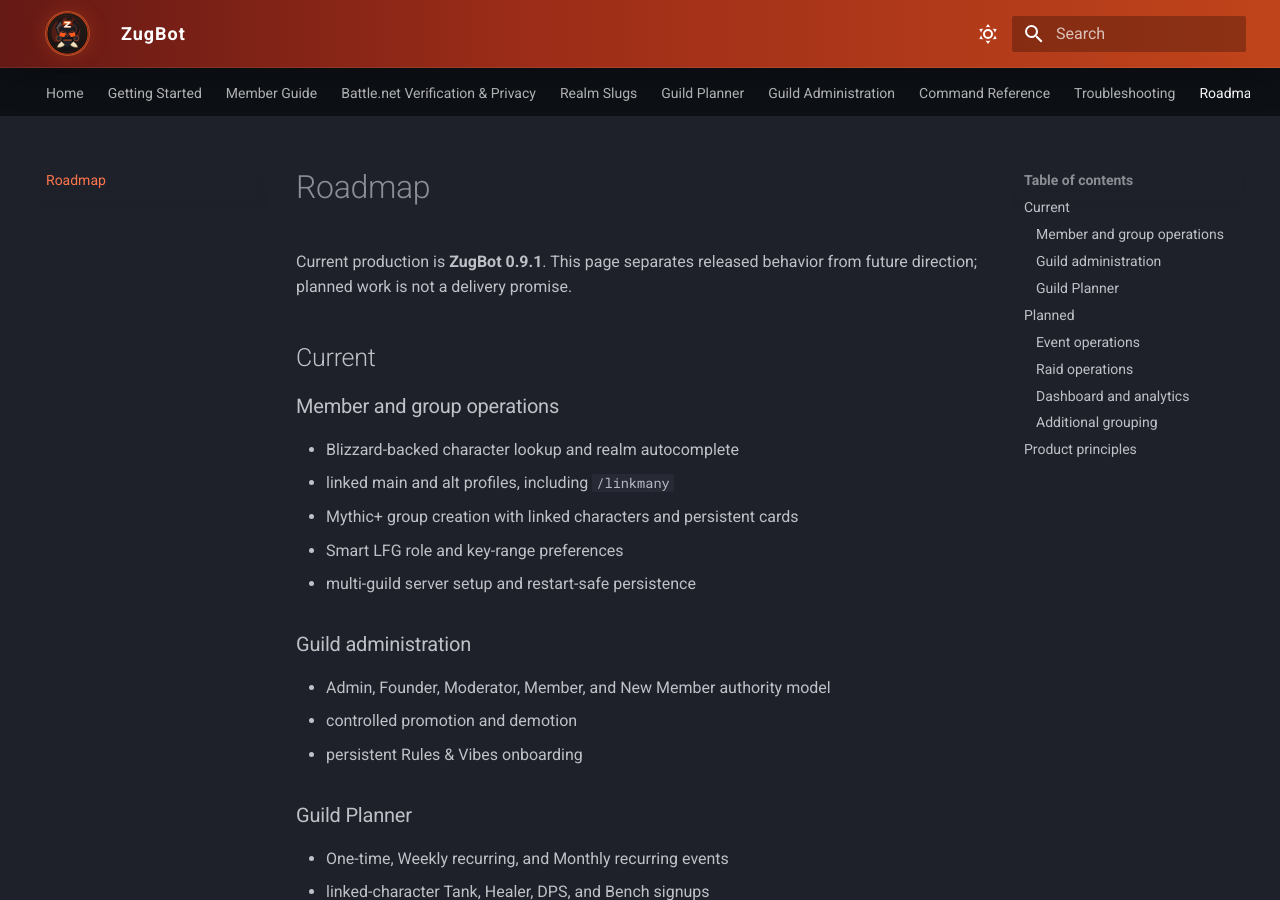
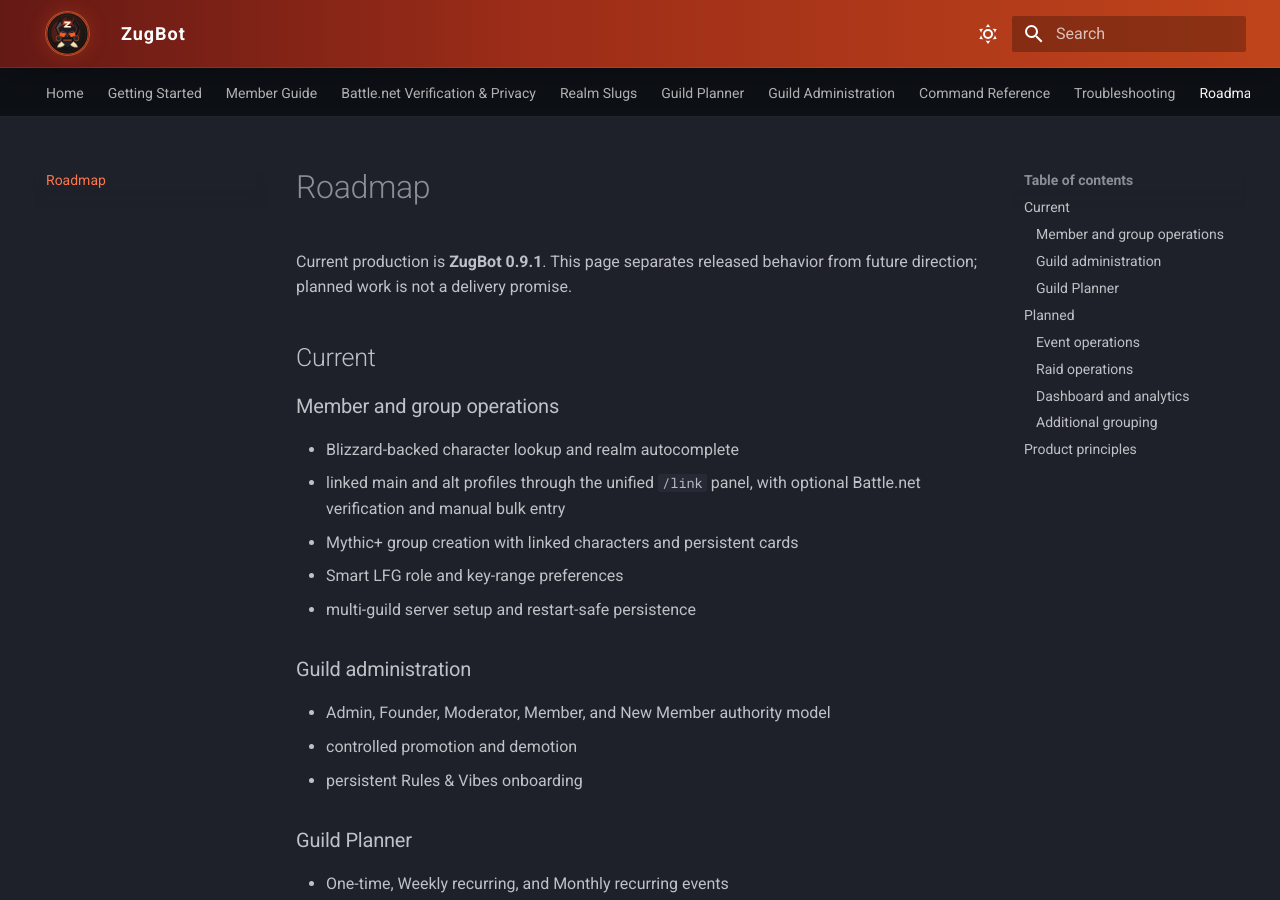
Before and after one commit to sthorne80/zugbot-site, an MkDocs documentation site: the page built from docs/roadmap.md, in a window 1280 px wide and 900 px high. Built offline with MkDocs 1.6.1 and Material for MkDocs 9.7.7, drawn with Linux system fonts in a browser that asks for light colours.

Commit message:
docs: update released link workflow

```diff
--- a/docs/roadmap.md
+++ b/docs/roadmap.md
@@ -7,7 +7,7 @@ Current production is **ZugBot 0.9.1**. This page separates released behavior fr
 ### Member and group operations
 
 - Blizzard-backed character lookup and realm autocomplete
-- linked main and alt profiles, including `/linkmany`
+- linked main and alt profiles through the unified `/link` panel, with optional Battle.net verification and manual bulk entry
 - Mythic+ group creation with linked characters and persistent cards
 - Smart LFG role and key-range preferences
 - multi-guild server setup and restart-safe persistence
```
